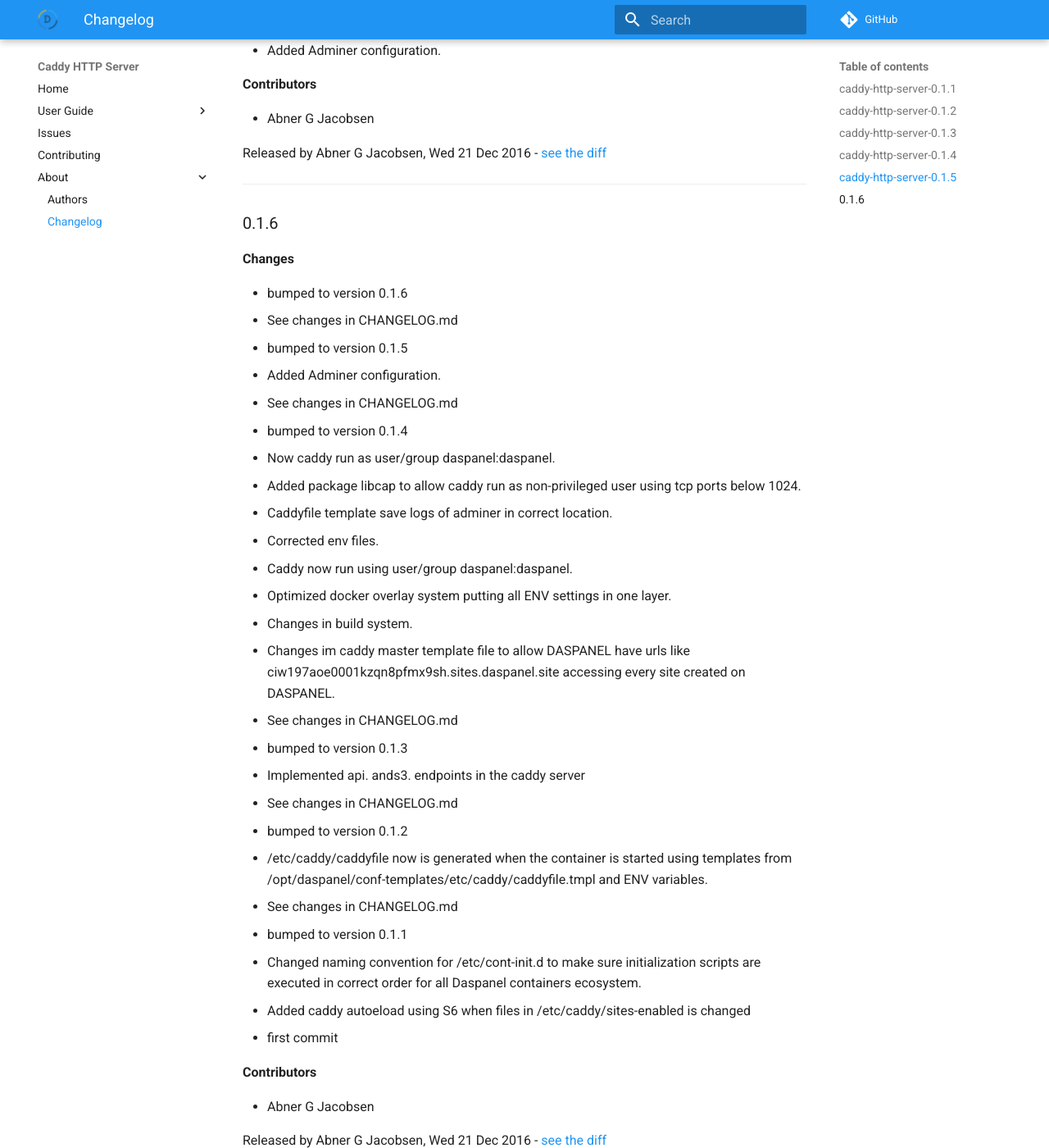
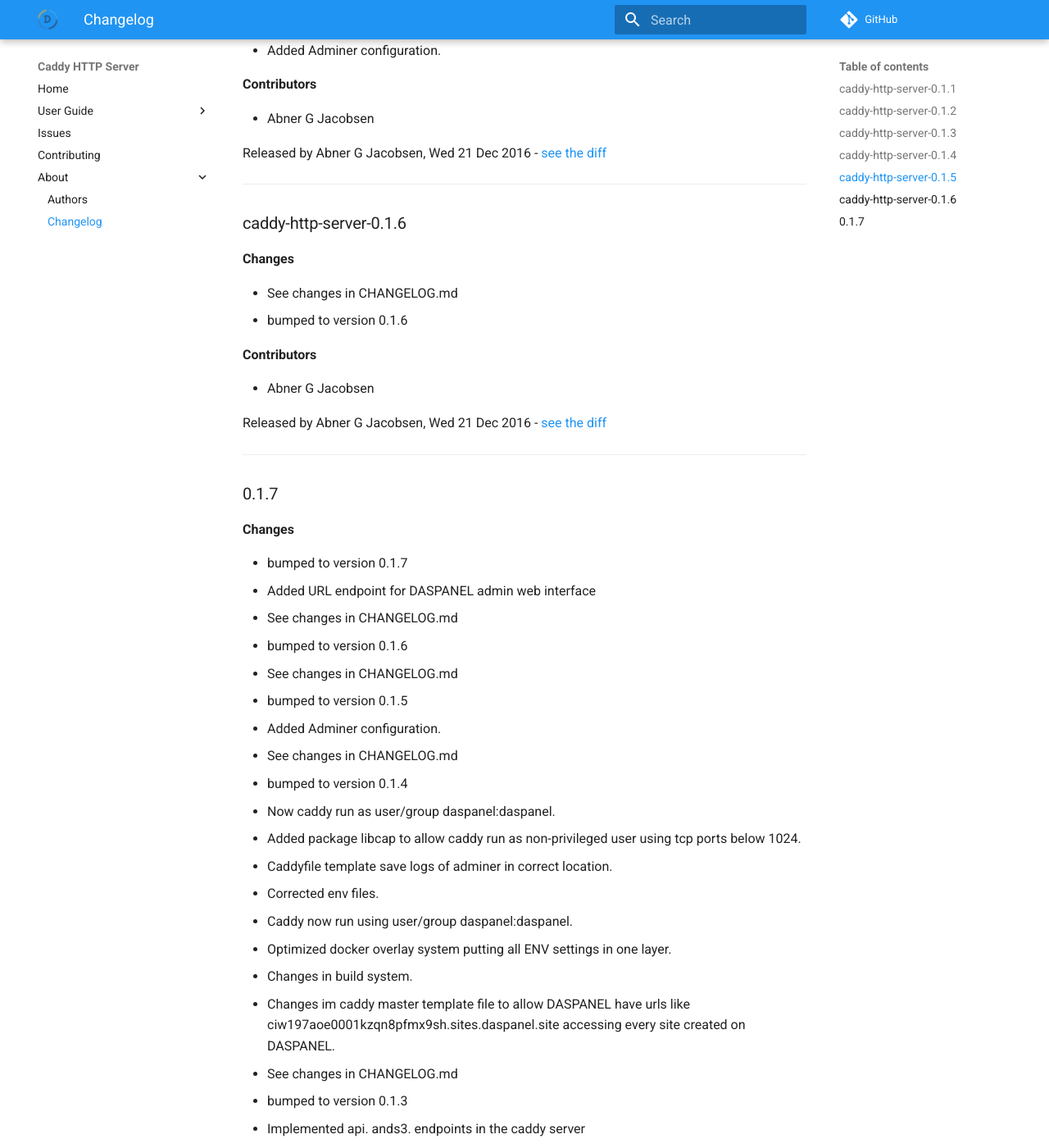
Before and after one commit to SIXwishlist/caddy-http-server, an MkDocs documentation site: the page built from docs/changelog.md, in a window 1280 px wide and 1400 px high, scrolled down 2143 px. Shown: the whole window at 82% size. Built offline with MkDocs 1.6.1 and Material for MkDocs 9.7.7, drawn with Linux system fonts in a browser that asks for light colours; comment, search, counter and statistics services are not loaded; old or Windows-style settings are respelled for this version of MkDocs; some of the changed text lies outside the part shown.

Commit message:
See changes in CHANGELOG.md

```diff
--- a/docs/changelog.md
+++ b/docs/changelog.md
@@ -84,9 +84,26 @@
 [see the diff](https://github.com/admindaspanel/caddy-http-server/compare/...#diff)
 ______________
 
-### 0.1.6
+### caddy-http-server-0.1.6
 __Changes__
 
+- See changes in CHANGELOG.md
+- bumped to version 0.1.6
+
+__Contributors__
+
+- Abner G Jacobsen
+
+Released by Abner G Jacobsen, Wed 21 Dec 2016 -
+[see the diff](https://github.com/admindaspanel/caddy-http-server/compare/...#diff)
+______________
+
+### 0.1.7
+__Changes__
+
+- bumped to version 0.1.7
+- Added URL endpoint for DASPANEL admin web interface
+- See changes in CHANGELOG.md
 - bumped to version 0.1.6
 - See changes in CHANGELOG.md
 - bumped to version 0.1.5
```
Also changed, not shown: other parts of docs/changelog.md (+2 -2 lines), CHANGELOG.md (+20 -3 lines).
